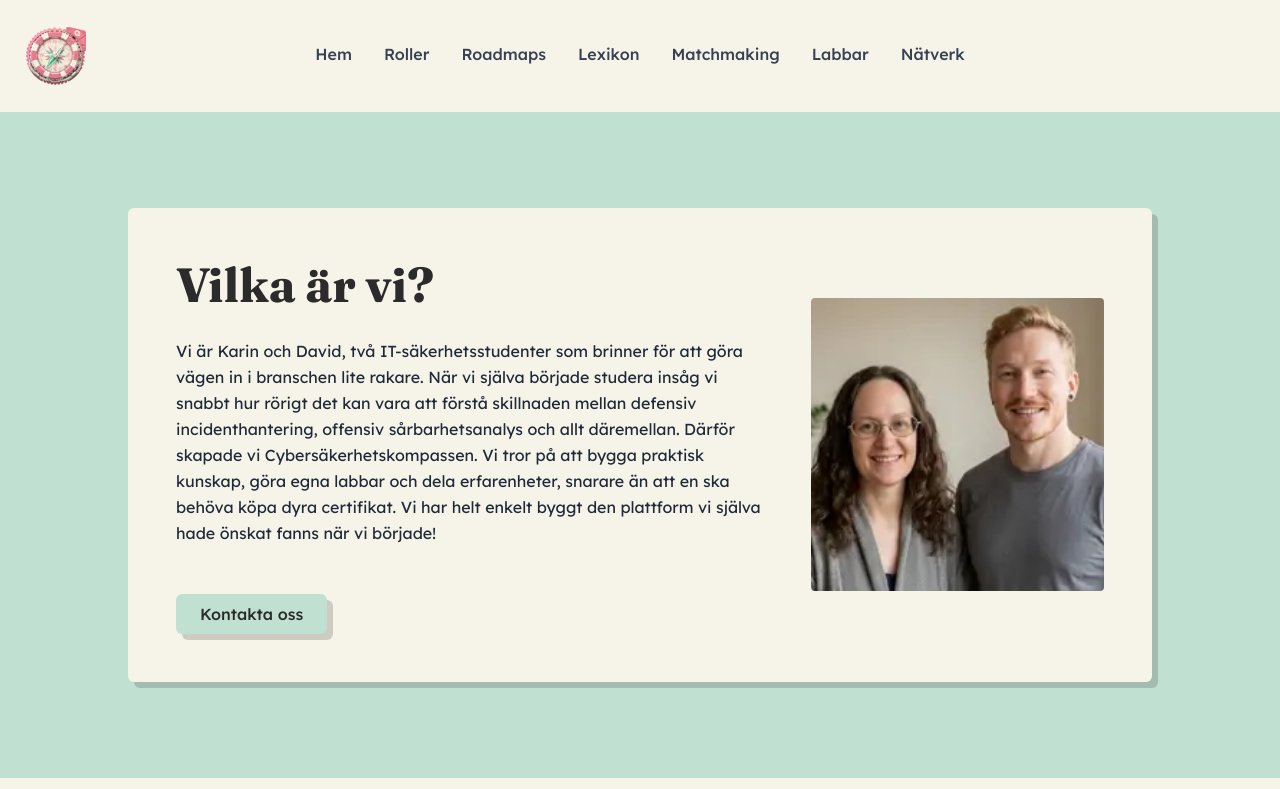
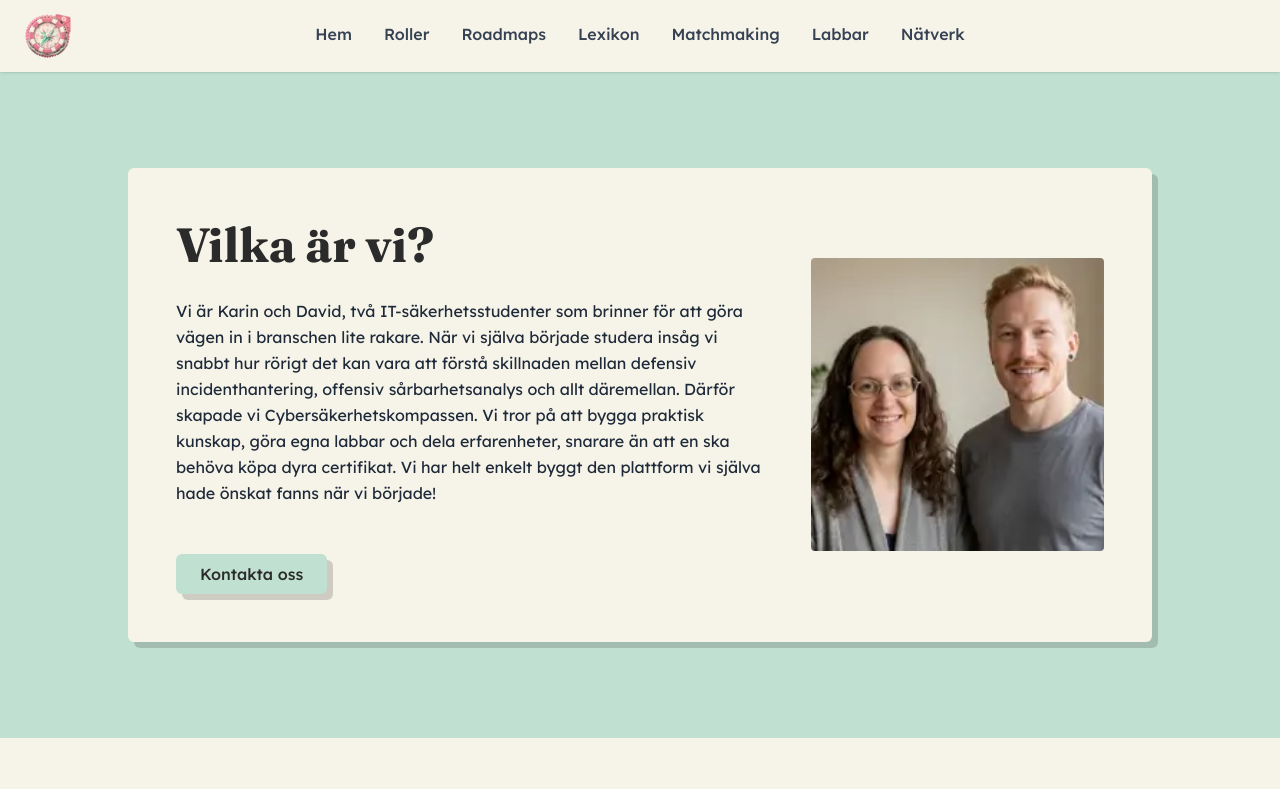
Before and after one commit to karinEkenberg/Cybersakerhetskompassen, a React (Vite) app: page /om-oss in a window 1280 px wide. Shown: the top 789 px of the page. Built offline with nearby package versions, Linux system fonts and the light colour scheme.

Commit message:
add scrolltotop

```diff
--- a/src/App.jsx
+++ b/src/App.jsx
@@ -1,7 +1,9 @@
-import React from "react";
+import React, { Suspense } from "react";
 import { BrowserRouter as Router, Routes, Route } from "react-router-dom";
 import Nav from "./components/Nav";
 import Footer from "./components/Footer";
+import ScrollToTop from "./components/ScrollToTop";
+
 const Home = React.lazy(() => import("./components/Home"));
 const About = React.lazy(() => import("./components/About"));
 const Contact = React.lazy(() => import("./components/Contact"));
@@ -16,10 +18,18 @@ const Lab = React.lazy(() => import("./components/Lab"));
 function App() {
   return (
     <Router>
+      <ScrollToTop />
       <main className="min-h-screen flex flex-col relative">
         <Nav />
 
         <div className="flex-grow">
+          <Suspense
+            fallback={
+              <div className="flex justify-center items-center py-20">
+                Laddar...
+              </div>
+            }
+          >
             <Routes>
               <Route path="/" element={<Home />} />
               <Route path="/integritet" element={<Integrity />} />
@@ -30,8 +40,9 @@ function App() {
               <Route path="/lexikon" element={<Lexicon />} />
               <Route path="/matchmaking" element={<Matching />} />
               <Route path="/labbar" element={<Lab />} />
-            <Route path="*" element={<Error />} />{" "}
+              <Route path="*" element={<Error />} />
             </Routes>
+          </Suspense>
         </div>
 
         <Footer />
--- a/src/components/Home.jsx
+++ b/src/components/Home.jsx
@@ -15,7 +15,6 @@ const Home = () => {
     <>
       <Hero />
       <Section
-        headingLevel="h1"
         title="För studenter av studenter"
         text="Idén till Cybersäkerhetskompassen föddes ur vår egen förvirring i början av utbildningen. Det saknades en tydlig bild av vilka inriktningar som faktiskt finns – och ju längre in i studierna vi kommer, desto fler dörrar upptäcker vi öppnas. Även om det självklart är bra att ha en bred grundkunskap, vill vi underlätta ingången i branschen för andra. Vi vill hjälpa studenter att navigera rätt tidigt, så att dyrbar tid kan läggas där den gör mest nytta. Vi har helt enkelt byggt den sajt vi själva hade önskat fanns när vi började."
         buttonText="Läs mer"
--- a/src/components/Nav.jsx
+++ b/src/components/Nav.jsx
@@ -9,6 +9,7 @@ const Nav = () => {
     setIsOpen(!isOpen);
   };
 
+  // Base styling for navigation links
   const linkStyle = ({ isActive }) =>
     `hover:text-black pb-1 transition-all duration-100 ${
       isActive
@@ -17,19 +18,19 @@ const Nav = () => {
     }`;
 
   return (
-    // ÄNDRING HÄR: absolute -> sticky
-    <nav className="sticky top-0 left-0 w-full z-50 px-6 py-6 bg-[var(--color-offwhite)]">
+    <nav className="sticky top-0 left-0 w-full z-50 px-6 py-3 bg-[var(--color-offwhite)] shadow-sm">
       <div className="max-w-7xl mx-auto flex justify-between items-center relative">
         <Link to="/" className="flex items-center gap-2 z-50">
           <img
             src={NavCompass}
             alt="Cybersäkerhetskompassen"
-            className="w-12 md:w-16 object-contain"
-            width="64"
-            height="64"
+            className="w-10 md:w-12 object-contain"
+            width="48"
+            height="48"
           />
         </Link>
 
+        {/* Desktop menu */}
         <div className="hidden md:flex absolute left-1/2 -translate-x-1/2 gap-8 items-center font-medium">
           <NavLink to="/" className={linkStyle}>
             Hem
@@ -54,6 +55,7 @@ const Nav = () => {
           </NavLink>
         </div>
 
+        {/* Mobile menu toggle button */}
         <button
           onClick={toggleMenu}
           className="md:hidden flex flex-col justify-center items-center w-8 h-8 space-y-1.5 focus:outline-none z-50"
@@ -71,7 +73,7 @@ const Nav = () => {
         </button>
       </div>
 
-      {/* ... mobilmenyn ... */}
+      {/* Mobile menu dropdown */}
       <div
         className={`md:hidden absolute top-full left-0 w-full bg-[var(--color-offwhite)] shadow-lg transition-all duration-300 ease-in-out overflow-hidden flex flex-col items-center gap-6 pt-8 pb-8 ${isOpen ? "max-h-[500px] opacity-100" : "max-h-0 opacity-0"}`}
       >
--- /dev/null
+++ b/src/components/ScrollToTop.jsx
@@ -0,0 +1,14 @@
+import { useEffect } from "react";
+import { useLocation } from "react-router-dom";
+
+const ScrollToTop = () => {
+  const { pathname } = useLocation();
+
+  useEffect(() => {
+    window.scrollTo(0, 0);
+  }, [pathname]);
+
+  return null;
+};
+
+export default ScrollToTop;
```
Lines whose indentation alone changed are shown as unchanged.
